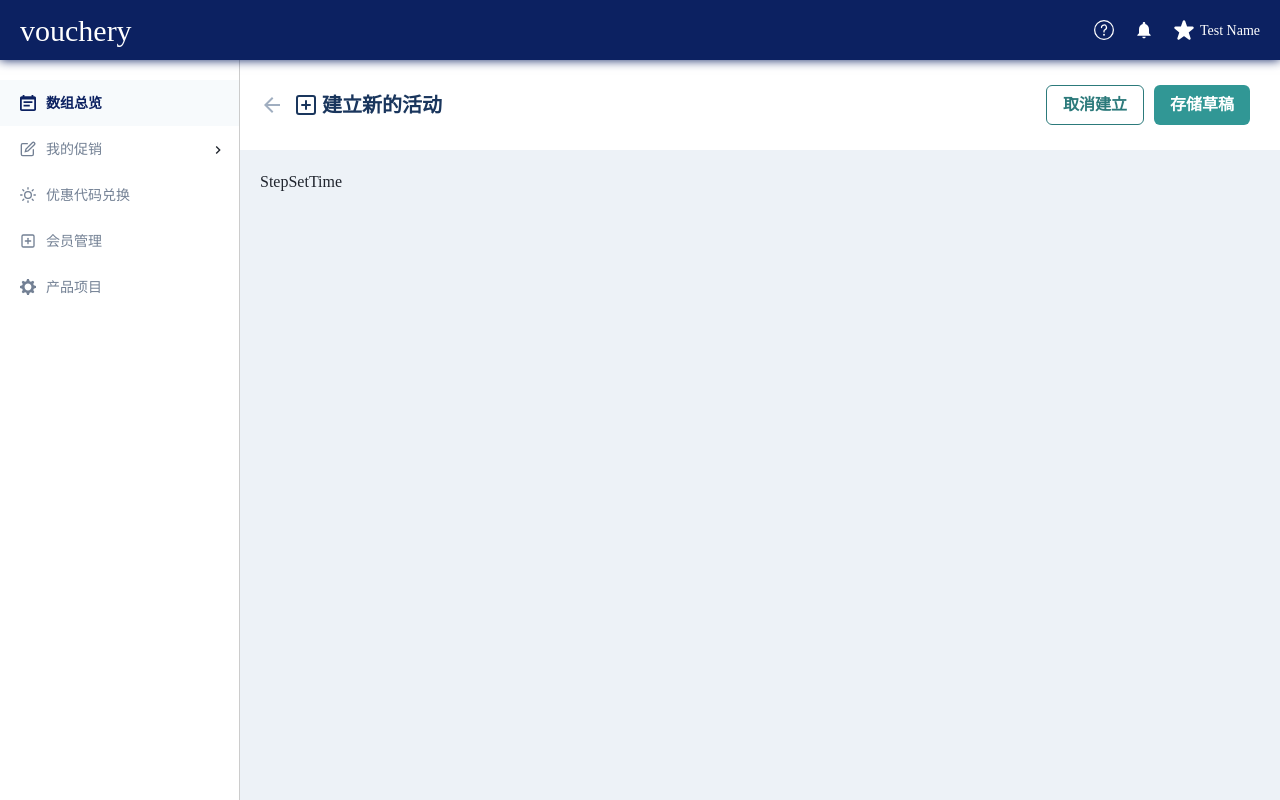
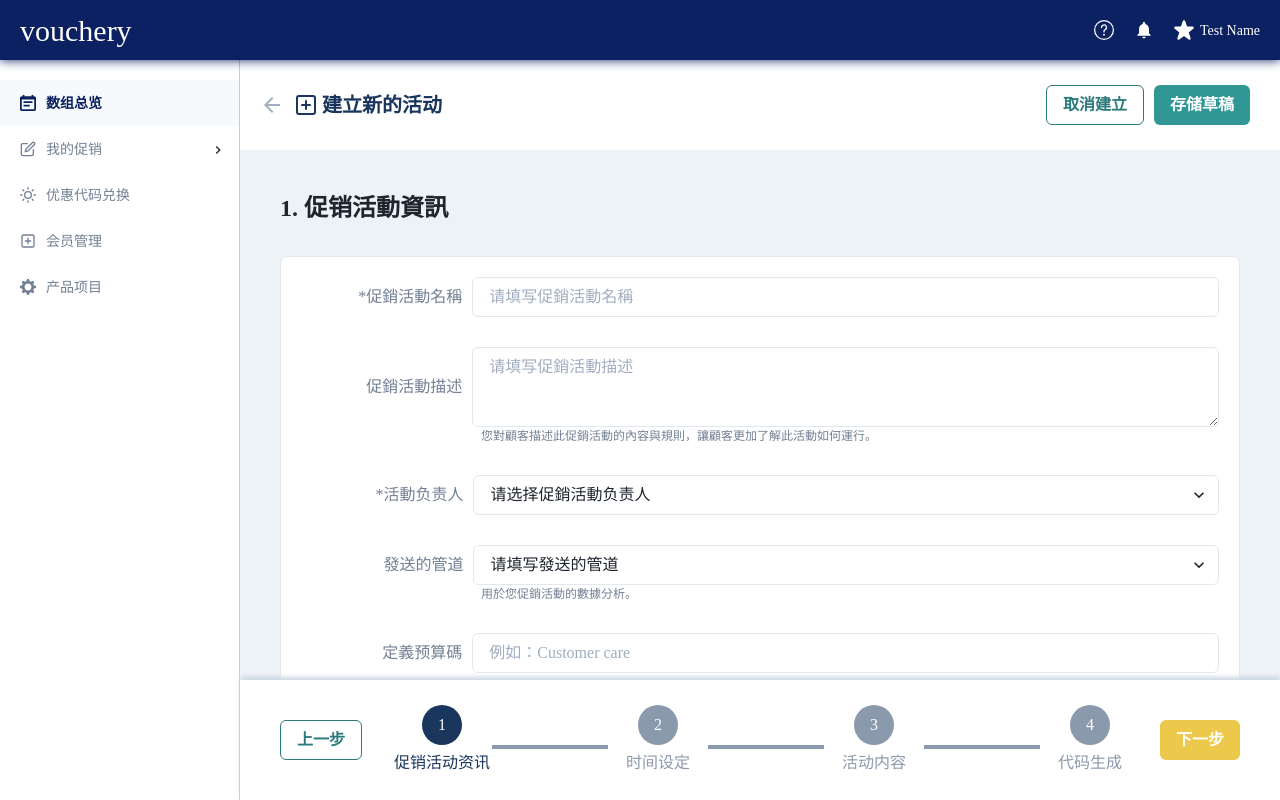
Before and after one commit to naihe138/vouchery, a React (Vite) app: page /active/setTime in a window 1280 px wide. Built offline with nearby package versions, Linux system fonts and the light colour scheme.

Commit message:
feat: footer

```diff
--- a/src/pages/promotions/Activity/Create.tsx
+++ b/src/pages/promotions/Activity/Create.tsx
@@ -7,7 +7,7 @@ import CreateActivityItem from './CreateItem';
 
 const CreateActivity: FC = () => {
   return (
-    <Grid templateColumns="repeat(4, 1fr)" gap={10}>
+    <Grid templateColumns="repeat(4, 1fr)" gap={10} padding="40px">
       <CreateActivityItem
         Icon={TagIcon}
         title="折价券"
--- a/src/pages/promotions/Activity/StepInfo.tsx
+++ b/src/pages/promotions/Activity/StepInfo.tsx
@@ -1,20 +1,8 @@
-import {
-  Box,
-  Button,
-  Flex,
-  FormControl,
-  FormErrorMessage,
-  FormLabel,
-  Grid,
-  GridItem,
-  HStack,
-  Input,
-  Select,
-  Text,
-  Textarea,
-} from '@chakra-ui/react';
+import { Box, Button, Flex, FormControl, FormErrorMessage, Input, Select, Text, Textarea } from '@chakra-ui/react';
 import { FC } from 'react';
 import { useForm } from 'react-hook-form';
+import { useLocation, useNavigate, useSearchParams } from 'react-router-dom';
+import FootStep from '../components/FootStep';
 
 const StepInfo: FC = () => {
   const {
@@ -22,7 +10,8 @@ const StepInfo: FC = () => {
     register,
     formState: { errors, isSubmitting },
   } = useForm();
-
+  const navigate = useNavigate();
+  const location = useLocation();
   function onSubmit(values: any) {
     return new Promise((resolve) => {
       setTimeout(() => {
@@ -31,8 +20,16 @@ const StepInfo: FC = () => {
       }, 3000);
     });
   }
+  const handlePrevious = () => {
+    console.log('handlePrevious');
+  };
+  const handleNext = () => {
+    console.log('handleNext');
+    navigate(`/active/setTime${location.search}`);
+  };
   return (
-    <Box padding={2}>
+    <>
+      <Box padding="40px">
         <Text fontWeight={'bold'} fontSize={'2xl'}>
           1. 促销活動資訊
         </Text>
@@ -122,12 +119,11 @@ const StepInfo: FC = () => {
                 />
               </Flex>
             </FormControl>
-          <Button mt={4} colorScheme="teal" isLoading={isSubmitting} type="submit">
-            Submit
-          </Button>
           </form>
         </Box>
       </Box>
+      <FootStep current={1} previous={handlePrevious} next={handleNext} />
+    </>
   );
 };
 
--- a/src/pages/promotions/Activity/StepSetTime.tsx
+++ b/src/pages/promotions/Activity/StepSetTime.tsx
@@ -1,9 +1,127 @@
-import { Box } from '@chakra-ui/react';
+import { Box, Button, Flex, FormControl, FormErrorMessage, Input, Select, Text, Textarea } from '@chakra-ui/react';
 import { FC } from 'react';
-import ActivityHeader from '../components/ActivityHeader';
+import { useForm } from 'react-hook-form';
+import FootStep from '../components/FootStep';
 
 const StepSetTime: FC = () => {
-  return <h1>StepSetTime</h1>;
+  const {
+    handleSubmit,
+    register,
+    formState: { errors, isSubmitting },
+  } = useForm();
+
+  function onSubmit(values: any) {
+    return new Promise((resolve) => {
+      setTimeout(() => {
+        alert(JSON.stringify(values, null, 2));
+        resolve(1);
+      }, 3000);
+    });
+  }
+  const handlePrevious = () => {
+    console.log('handlePrevious');
+  };
+  const handleNext = () => {
+    console.log('handleNext');
+  };
+  return (
+    <>
+      <Box padding="40px">
+        <Text fontWeight={'bold'} fontSize={'2xl'}>
+          1. 促销活動資訊
+        </Text>
+        <Box
+          bg={'white'}
+          padding="20px"
+          borderRadius="8px"
+          borderColor="gray.200"
+          borderWidth="1px"
+          borderStyle="solid"
+          marginTop="30px"
+        >
+          <form onSubmit={handleSubmit(onSubmit)}>
+            <FormControl isInvalid={errors.name}>
+              <Flex alignItems="center">
+                <Box width="200px" color="font.100" textAlign="right" marginRight="10px">
+                  *促銷活動名稱
+                </Box>
+                <Input
+                  placeholder="请填写促銷活動名稱"
+                  {...register('name', {
+                    required: '请填写促銷活動名稱',
+                  })}
+                />
+              </Flex>
+              <FormErrorMessage paddingLeft="180px">{errors.name && errors.name.message}</FormErrorMessage>
+            </FormControl>
+            <FormControl marginTop="30px">
+              <Flex alignItems="center">
+                <Box width="200px" color="font.100" textAlign="right" marginRight="10px">
+                  促銷活動描述
+                </Box>
+                <Textarea placeholder="请填写促銷活動描述" {...register('describe')} />
+              </Flex>
+              <Text color="font.100" fontSize="12px" paddingLeft="180px">
+                您對顧客描述此促銷活動的內容與規則，讓顧客更加了解此活動如何運行。
+              </Text>
+            </FormControl>
+            <FormControl marginTop="30px" isInvalid={errors.charge}>
+              <Flex alignItems="center">
+                <Box width="200px" color="font.100" textAlign="right" marginRight="10px">
+                  *活動负责人
+                </Box>
+                <Select
+                  placeholder="请选择促銷活動负责人"
+                  {...register('charge', {
+                    required: '请填写促銷活動负责人',
+                  })}
+                >
+                  <option value="option1">Option 1</option>
+                  <option value="option2">Option 2</option>
+                  <option value="option3">Option 3</option>
+                </Select>
+              </Flex>
+              <FormErrorMessage paddingLeft="180px">{errors.name && errors.name.message}</FormErrorMessage>
+            </FormControl>
+            <FormControl marginTop="30px">
+              <Flex alignItems="center">
+                <Box width="200px" color="font.100" textAlign="right" marginRight="10px">
+                  發送的管道
+                </Box>
+                <Select
+                  placeholder="请填写發送的管道"
+                  {...register('channel', {
+                    required: '请填写發送的管道',
+                  })}
+                >
+                  <option value="option1">Option 1</option>
+                  <option value="option2">Option 2</option>
+                  <option value="option3">Option 3</option>
+                </Select>
+              </Flex>
+              <Text color="font.100" fontSize="12px" paddingLeft="180px">
+                用於您促銷活動的數據分析。
+              </Text>
+            </FormControl>
+            <FormControl marginTop="30px">
+              <Flex alignItems="center">
+                <Box width="200px" color="font.100" textAlign="right" marginRight="10px">
+                  定義预算碼
+                </Box>
+                <Input
+                  placeholder="例如：Customer care"
+                  {...register('code', {
+                    required: '请填写定義预算碼',
+                  })}
+                />
+              </Flex>
+            </FormControl>
+          </form>
+        </Box>
+      </Box>
+      <FootStep current={1} previous={handlePrevious} next={handleNext} />
+    </>
+  );
 };
 
 export default StepSetTime;
--- a/src/pages/promotions/Activity/index.tsx
+++ b/src/pages/promotions/Activity/index.tsx
@@ -76,7 +76,7 @@ const Activity: FC = () => {
           </Box>
         ) : null}
       </Flex>
-      <Box padding="20px">
+      <Box>
         <Outlet />
       </Box>
     </>
--- /dev/null
+++ b/src/pages/promotions/components/FootStep.tsx
@@ -0,0 +1,37 @@
+import { Button, Flex } from '@chakra-ui/react';
+import { FC } from 'react';
+import FootStepItem from './FootStepItem';
+type IFootStep = {
+  current: number;
+  previous: () => void;
+  next: () => void;
+};
+const FootStep: FC<IFootStep> = ({ current, previous, next }) => {
+  return (
+    <Flex
+      alignItems={'center'}
+      bg="white"
+      height="120px"
+      position="fixed"
+      bottom={0}
+      width={window.innerWidth - 240 + 'px'}
+      padding="0 40px"
+      boxShadow="1px -3px 5px #CBD5E0"
+    >
+      <Button variant="outline" colorScheme="teal" marginRight="10px" onClick={previous}>
+        上一步
+      </Button>
+      <Flex flex={1} margin="0 20px">
+        <FootStepItem order={1} title="促销活动资讯" active={current === 1} />
+        <FootStepItem order={2} title="时间设定" hasLine active={current === 2} />
+        <FootStepItem order={3} title="活动内容" hasLine active={current === 3} />
+        <FootStepItem order={4} title="代码生成" hasLine active={current === 4} />
+      </Flex>
+      <Button colorScheme="yellow" color={'white'} variant="solid" onClick={next}>
+        下一步
+      </Button>
+    </Flex>
+  );
+};
+
+export default FootStep;
--- /dev/null
+++ b/src/pages/promotions/components/FootStepItem.tsx
@@ -0,0 +1,41 @@
+import { Box, Button, Flex, FormControl, FormErrorMessage, Input, Select, Text, Textarea } from '@chakra-ui/react';
+import { FC } from 'react';
+import { useForm } from 'react-hook-form';
+
+type IFootStepItemProps = {
+  order: number;
+  title: string;
+  hasLine?: boolean;
+  active?: boolean;
+};
+
+const FootStepItem: FC<IFootStepItemProps> = ({ order, title, hasLine, active }) => {
+  return (
+    <>
+      {hasLine ? (
+        <Box flex={1} opacity={0.5}>
+          <Box width="100%" height="4px" bg="blue.900" marginTop="40px"></Box>
+        </Box>
+      ) : null}
+      <Box width="100px" opacity={active ? 1 : 0.5}>
+        <Box
+          width="40px"
+          height="40px"
+          bg="blue.900"
+          borderRadius="20px"
+          textAlign="center"
+          lineHeight="40px"
+          color="white"
+          margin="0 auto 6px auto"
+        >
+          {order}
+        </Box>
+        <Text color={'blue.900'} textAlign="center">
+          {title}
+        </Text>
+      </Box>
+    </>
+  );
+};
+
+export default FootStepItem;
```
Lines whose indentation alone changed are shown as unchanged.
